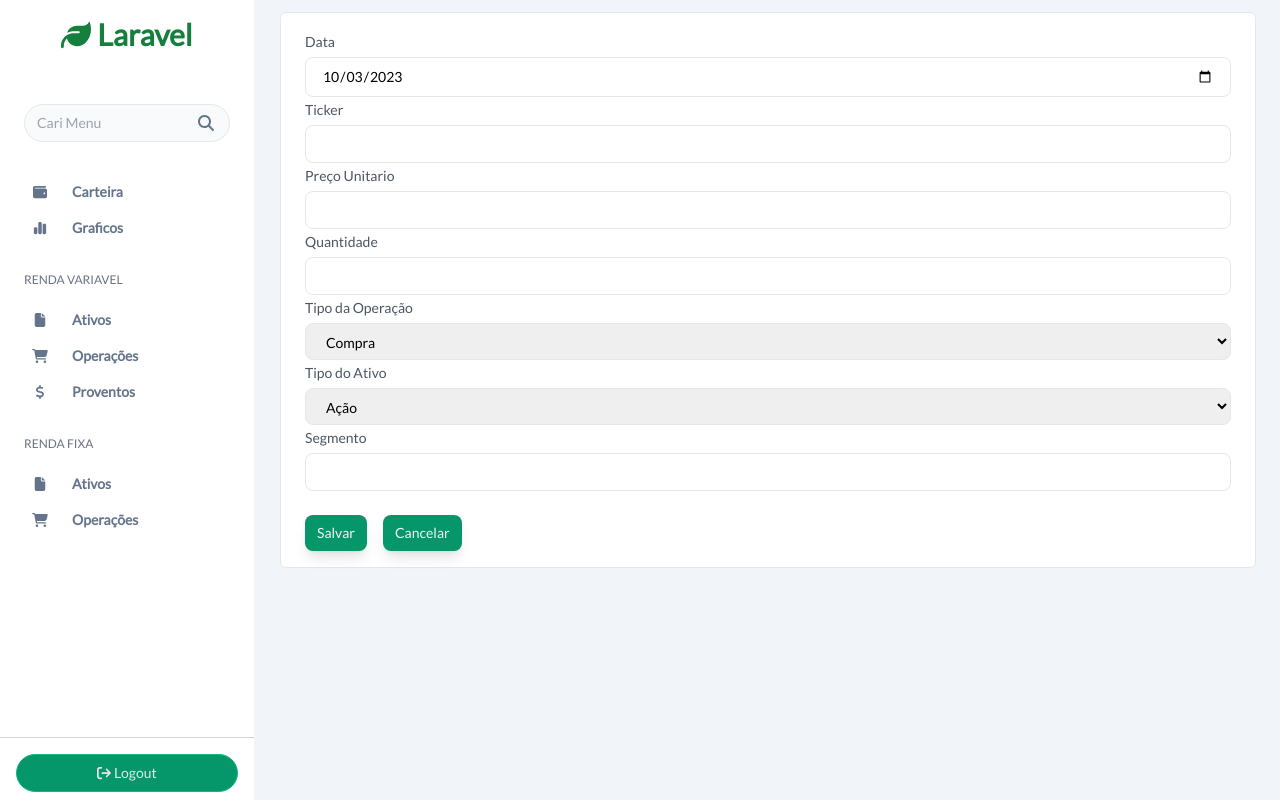
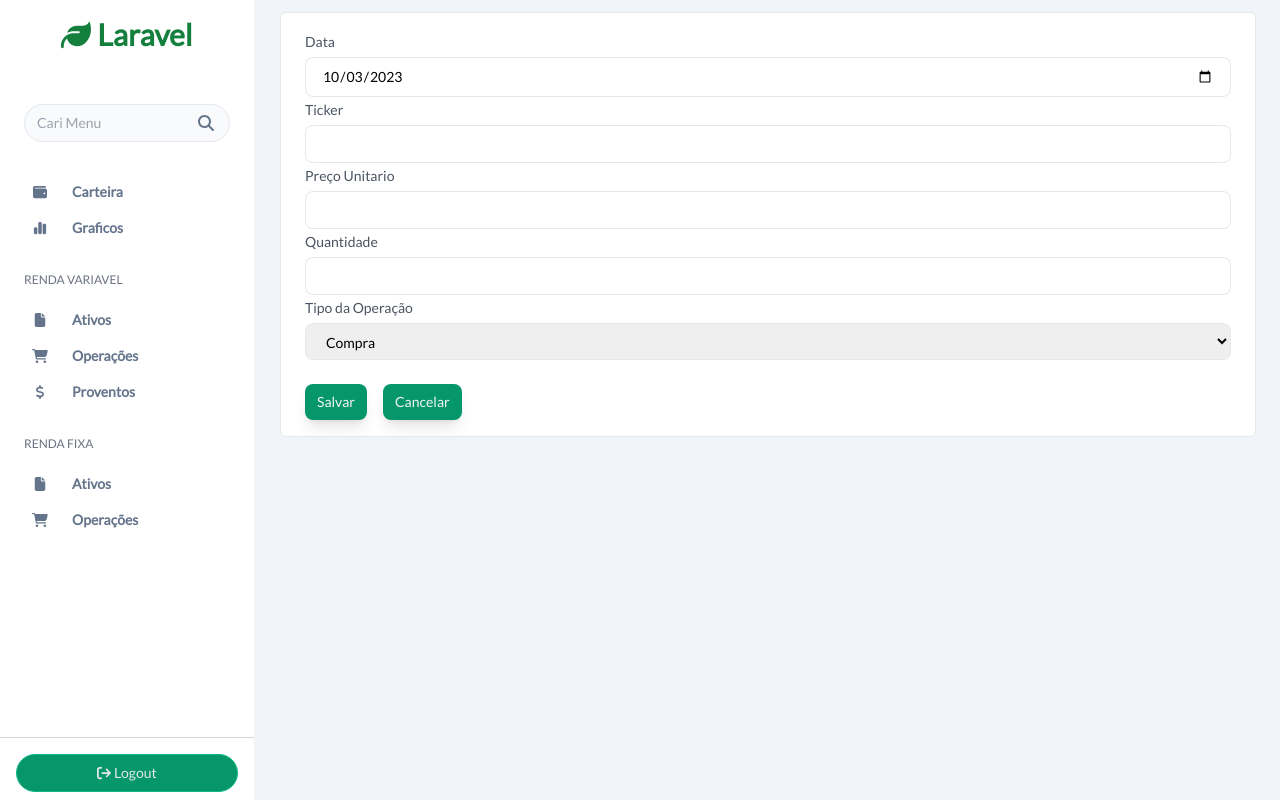
Before and after one commit to luizdacol/investimento-web, a React (Create React App) app: page /renda-variavel/form-operacoes in a window 1280 px wide. Built offline with nearby package versions, Linux system fonts and the light colour scheme.

Commit message:
feat: remove campos de tipo e segmento do form de operacoes

```diff
--- a/src/interfaces/Operacao.ts
+++ b/src/interfaces/Operacao.ts
@@ -7,5 +7,4 @@ export interface OperacaoRendaVariavel {
   precoTotal: number;
   tipoOperacao: string;
   tipoAtivo: string;
-  segmento: string;
 }
--- a/src/pages/renda-variavel/FormOperacoes.tsx
+++ b/src/pages/renda-variavel/FormOperacoes.tsx
@@ -19,8 +19,6 @@ function FormOperacoes() {
   const [ticker, setTicker] = useState<string>("");
   const [precoUnitario, setPrecoUnitario] = useState<string>("");
   const [quantidade, setQuantidade] = useState<string>("");
-  const [segmento, setSegmento] = useState<string>("");
-  const [tipoAtivo, setTipoAtivo] = useState<string>("Ação");
   const [tipoOperacao, setTipoOperacao] = useState<string>("Compra");
 
   useEffect(() => {
@@ -37,8 +35,6 @@ function FormOperacoes() {
         setPrecoUnitario(operacao.precoUnitario.toString());
         setQuantidade(operacao.quantidade.toString());
         setTipoOperacao(operacao.tipoOperacao);
-        setTipoAtivo(operacao.tipoAtivo);
-        setSegmento(operacao.segmento);
       }
     };
 
@@ -48,14 +44,15 @@ function FormOperacoes() {
   const handleSubmit = async (event: FormEvent<HTMLFormElement>) => {
     event.preventDefault();
 
-    const operacao: Omit<OperacaoRendaVariavel, "id" | "precoTotal"> = {
+    const operacao: Omit<
+      OperacaoRendaVariavel,
+      "id" | "tipoAtivo" | "precoTotal"
+    > = {
       data: new Date(data),
       ticker: ticker,
       precoUnitario: +precoUnitario,
       quantidade: +quantidade,
-      tipoAtivo: tipoAtivo,
       tipoOperacao: tipoOperacao,
-      segmento: segmento,
     };
 
     let status;
@@ -116,23 +113,6 @@ function FormOperacoes() {
                   setTipoOperacao(event.target.value);
                 }}
               ></SelectList>
-              <SelectList
-                id="tipoAtivo"
-                label="Tipo do Ativo"
-                value={tipoAtivo}
-                options={["Ação", "BDR", "FII"]}
-                handleOnChange={(event) => {
-                  setTipoAtivo(event.target.value);
-                }}
-              ></SelectList>
-              <InputText
-                id="segmento"
-                label="Segmento"
-                value={segmento}
-                handleOnChange={(event) => {
-                  setSegmento(event.target.value);
-                }}
-              />
               <div className="mt-6 flex flex-row">
                 <Button buttonType="submit">
                   {!!id ? "Atualizar" : "Salvar"}
--- a/src/services/RendaVariavelService.ts
+++ b/src/services/RendaVariavelService.ts
@@ -54,7 +54,10 @@ const getOperacoes = async () => {
 };
 
 const createOperacao = async (
-  requestOperacao: Omit<OperacaoRendaVariavel, "id" | "precoTotal">
+  requestOperacao: Omit<
+    OperacaoRendaVariavel,
+    "id" | "tipoAtivo" | "precoTotal"
+  >
 ): Promise<boolean> => {
   const response = await AxiosClient.post(
     "v1/renda-variavel/operacoes",
@@ -80,7 +83,10 @@ const deleteOperacao = async (id: number): Promise<boolean> => {
 
 const updateOperacao = async (
   id: number,
-  requestOperacao: Omit<OperacaoRendaVariavel, "id" | "precoTotal">
+  requestOperacao: Omit<
+    OperacaoRendaVariavel,
+    "id" | "tipoAtivo" | "precoTotal"
+  >
 ): Promise<boolean> => {
   const response = await AxiosClient.patch(
     `v1/renda-variavel/operacoes/${id}`,
```
